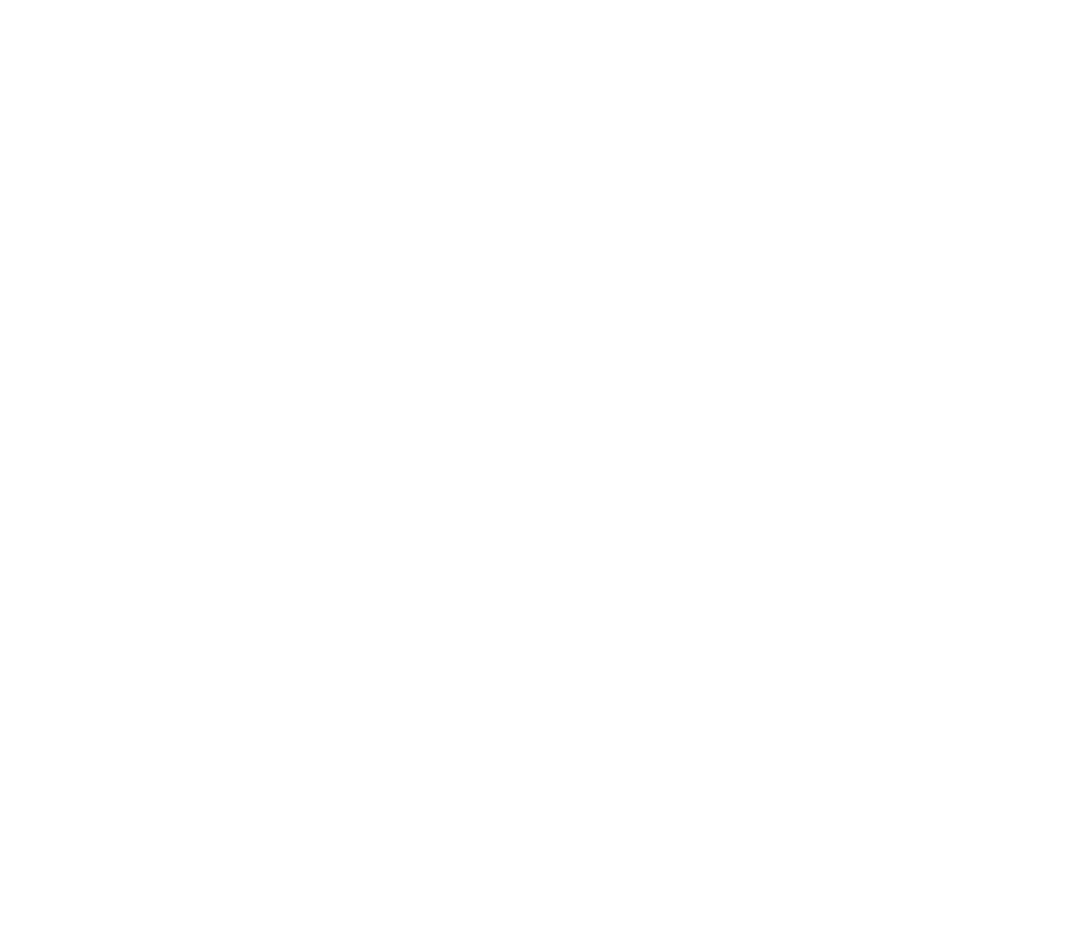
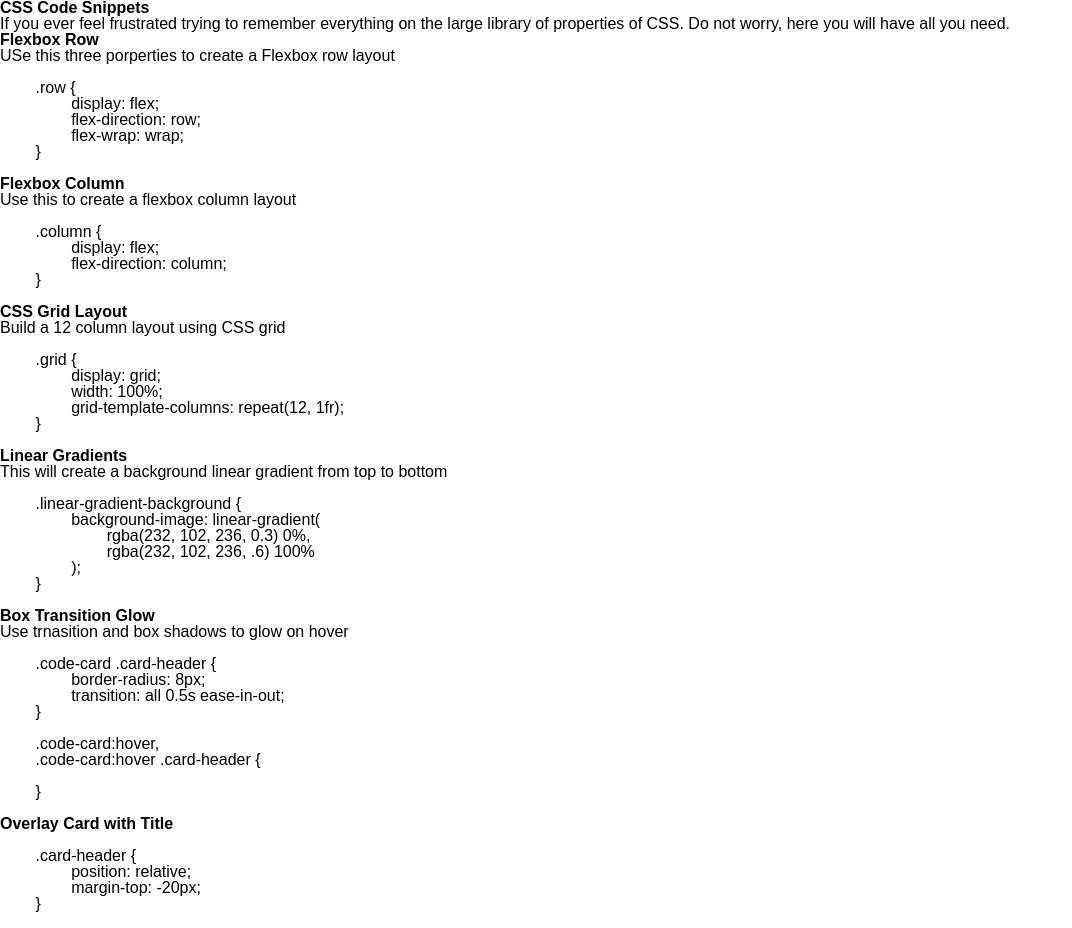
Before and after one commit to 2G2-99/css-snippets-cs, a plain HTML site: page index.html in a window 1280 px wide. Shown: the whole page, without its empty margins (0-1072 px from the left). Before the commit the page ends 800 px from the top, so only its background shows below. Drawn offline with Linux system fonts and the light colour scheme.

Commit message:
First code added into HTML

```diff
--- a/index.html
+++ b/index.html
@@ -1,5 +1,5 @@
 <!DOCTYPE html>
-<html lang="en">
+<html lang="en-gb">
 
 <head>
 	<meta charset="UTF-8">
@@ -10,7 +10,98 @@
 </head>
 
 <body>
+	<header>
+		<h1>CSS Code Snippets</h1>
+		<div class="info">
+			<p>If you ever feel frustrated trying to remember everything on the large library of
+				properties of CSS. Do not worry, here you will have all you need. </p>
+		</div>
+	</header>
+	<main>
+		<section class="cards-grid">
+			<figure id="flexbox-row" class="card">
+				<h2>Flexbox Row</h2>
+				<div class="snippet-container">
+					<p>USe this three porperties to create a Flexbox row layout</p>
+					<pre class="language-css"><code>
+	.row {
+		display: flex;
+		flex-direction: row;
+		flex-wrap: wrap;
+	}
+					</code></pre>
+				</div>
+			</figure>
+			<figure id="flexbox-column" class="card">
+				<h2>Flexbox Column</h2>
+				<div class="snippet-container">
+					<p>Use this to create a flexbox column layout</p>
+					<pre class="language-css"><code>
+	.column {
+		display: flex;
+		flex-direction: column;
+	}
+					</code></pre>
+				</div>
+			</figure>
+			<figure id="grid-layout" class="card">
+				<h2>CSS Grid Layout</h2>
+				<div class="snippet-container">
+					<p>Build a 12 column layout using CSS grid</p>
+					<pre class="language-css"><code>
+	.grid {
+		display: grid;
+		width: 100%;
+		grid-template-columns: repeat(12, 1fr);
+	}
+					</code></pre>
+				</div>
+			</figure>
+			<figure id="linear-gradients" class="card">
+				<h2>Linear Gradients</h2>
+				<div class="snippet-container">
+					<p>This will create a background linear gradient from top to bottom</p>
+					<pre class="language-css"><code>
+	.linear-gradient-background {
+		background-image: linear-gradient(
+			rgba(232, 102, 236, 0.3) 0%,
+			rgba(232, 102, 236, .6) 100%
+		);
+	}
+					</code></pre>
+				</div>
+			</figure>
+			<figure id="transition-glow" class="card">
+				<h2>Box Transition Glow</h2>
+				<div class="snippet-container">
+					<p>Use trnasition and box shadows to glow on hover</p>
+					<pre class="language-css"><code>
+	.code-card .card-header {
+		border-radius: 8px;
+		transition: all 0.5s ease-in-out;
+	}
 
+	.code-card:hover,
+	.code-card:hover .card-header {
+
+	}
+					</code></pre>
+				</div>
+			</figure>
+			<figure id="overlay" class="card">
+				<h2>Overlay Card with Title</h2>
+				<div class="snippet-container">
+					<pre class="language-css"><code>
+	.card-header {
+		position: relative;
+		margin-top: -20px;
+	}
+					</code></pre>
+				</div>
+			</figure>
+		</section>
+	</main>
+	<footer></footer>
 </body>
 
 </html>
```
